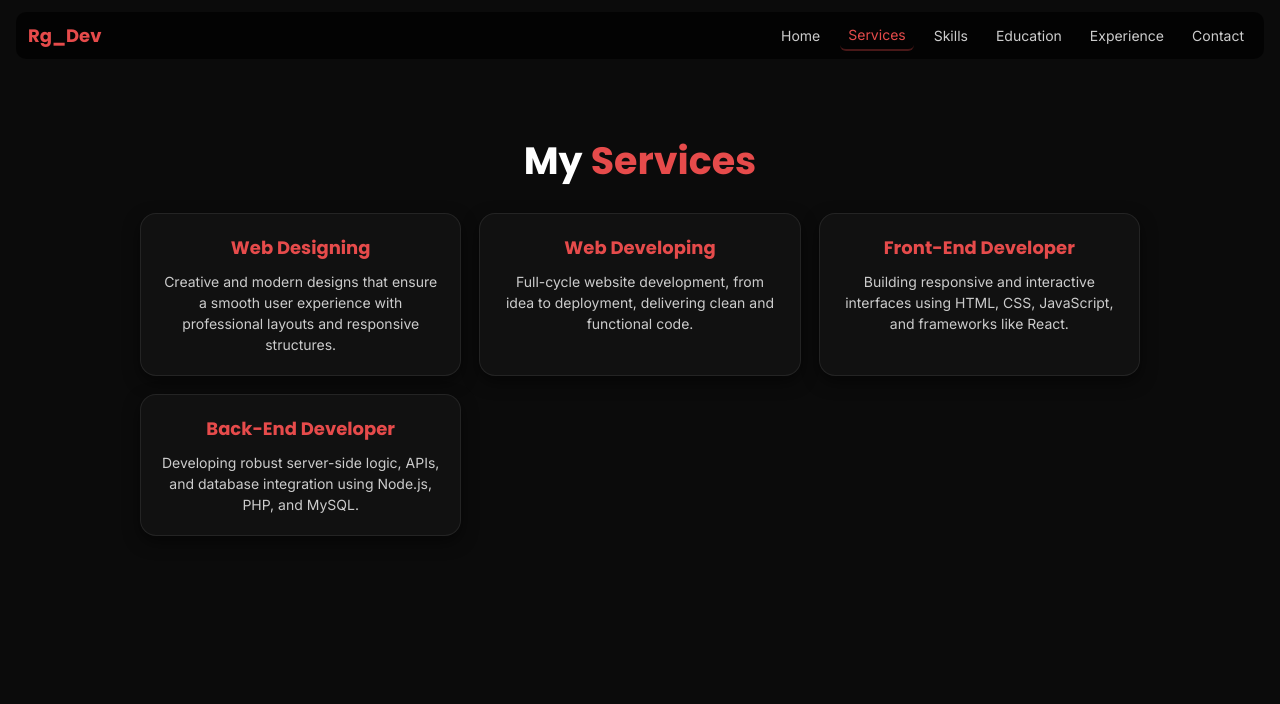
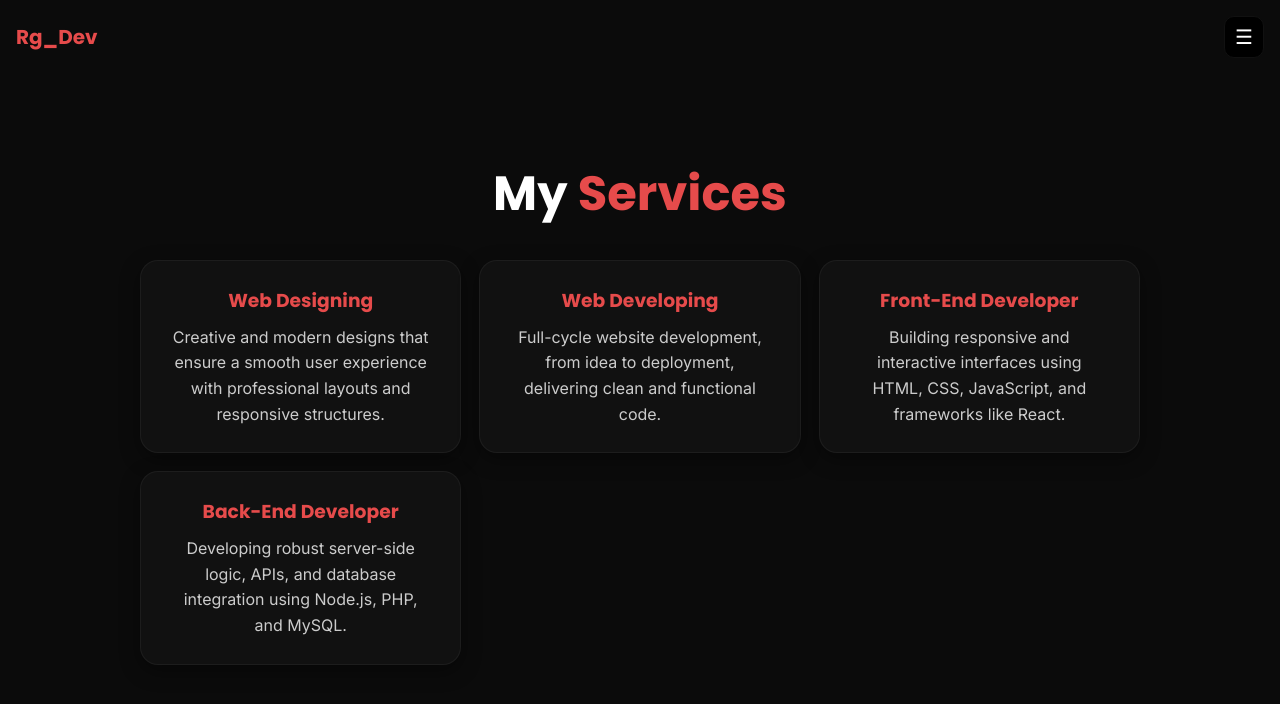
Before and after one commit to Godly-Dev/Custom-Profile-Mobile, a plain HTML site: page services.html in a window 1280 px wide. Drawn offline with Linux system fonts and the light colour scheme.

Commit message:
Fixed services.html
Finallyyyyy

```diff
--- a/services.html
+++ b/services.html
@@ -7,133 +7,160 @@
 <link href="https://fonts.googleapis.com/css2?family=Inter:wght@300;400;600;800&family=Poppins:wght@600;700&display=swap" rel="stylesheet">
 <style>
   :root {
-      --bg:#0b0b0b;
-      --accent:#e64b4b;
-      --card:#111;
+    --bg: #0b0b0b;
+    --accent: #e64b4b;
+    --card: #111;
   }
 
   body {
-      margin:0;
-      background:var(--bg);
-      font-family:"Inter",sans-serif;
-      color:#fff;
+    margin: 0;
+    background: var(--bg);
+    font-family: "Inter", sans-serif;
+    color: #fff;
+    padding: 16px;
   }
 
-    /* Navigation */
-    .nav {
-      position:fixed;
-      top:12px;
-      left:16px;
-      right:16px;
-      display:flex;
-      align-items:center;
-      justify-content:space-between;
-      padding:8px 12px;
-      background:rgba(0,0,0,0.7);
-      border-radius:10px;
-      z-index:100;
+  /* Top bar */
+  .topbar {
+    display: flex;
+    align-items: center;
+    justify-content: space-between;
+    margin-bottom: 20px;
   }
   .brand {
-      font-weight:700;
-      color:var(--accent);
-      font-family:"Poppins",sans-serif;
-      font-size:18px;
+    font-family: Poppins, system-ui;
+    font-weight: 700;
+    color: var(--accent);
+    font-size: 20px;
   }
-    .menu {
-      display:flex;
-      flex-wrap:wrap;
-      gap:12px;
-      align-items:center;
-      font-weight:500;
-      font-size:14px;
+  .hamburger {
+    background: #000;
+    border: 1px solid #111;
+    color: #fff;
+    padding: 8px 10px;
+    border-radius: 10px;
+    font-size: 20px;
+    cursor: pointer;
+    transition: background 0.3s;
   }
-    .menu a {
-      color:rgba(255,255,255,0.8);
-      text-decoration:none;
-      padding:6px 8px;
-      border-radius:6px;
-      transition:0.3s;
+  .hamburger:hover {
+    background: #111;
   }
-    .menu a.active {
-      color:var(--accent);
-      border-bottom:2px solid rgba(230,75,75,0.3);
+
+  /* slide-out nav drawer */
+  .nav-drawer {
+    position: fixed;
+    top: 0;
+    right: -100%;
+    width: 80%;
+    max-width: 360px;
+    height: 100vh;
+    background: #000;
+    box-shadow: -12px 0 30px rgba(0,0,0,0.6);
+    padding: 24px;
+    transition: right .28s ease;
+    z-index: 50;
   }
-    .menu a:hover {
-      color:var(--accent);
+  .nav-drawer.open { right: 0; }
+  .nav-close {
+    display: block;
+    margin-left: auto;
+    background: transparent;
+    border: none;
+    color: #fff;
+    font-size: 24px;
+    padding: 6px;
+    cursor: pointer;
+  }
+  .nav-links {
+    margin-top: 18px;
+    display: flex;
+    flex-direction: column;
+    gap: 12px;
+  }
+  .nav-links a {
+    color: #fff;
+    text-decoration: none;
+    padding: 10px 12px;
+    border-radius: 10px;
+    display: block;
+  }
+  .nav-links a.active {
+    background: rgba(230,75,75,0.08);
+    color: var(--accent);
+    font-weight: 600;
+  }
+  .nav-links a:hover {
+    color: var(--accent);
   }
 
   /* Services Section */
   .section {
-      margin-top:80px;
-      padding:20px;
-      max-width:1000px;
-      margin-left:auto;
-      margin-right:auto;
+    margin-top: 40px;
+    padding: 20px;
+    max-width: 1000px;
+    margin-left: auto;
+    margin-right: auto;
   }
   .title {
-      font-size:28px;
-      font-family:"Poppins",sans-serif;
-      margin-bottom:24px;
-      text-align:center;
+    font-size: 36px;
+    font-family: "Poppins", sans-serif;
+    margin-bottom: 30px;
+    text-align: center;
   }
-    .title span {
-      color:var(--accent);
-    }
+  .title span { color: var(--accent); }
+
   .services-grid {
-      display:grid;
-      grid-template-columns:1fr;
-      gap:18px;
+    display: grid;
+    grid-template-columns: 1fr;
+    gap: 18px;
   }
   .card {
-      background:var(--card);
-      border-radius:16px;
-      padding:20px;
-      text-align:center;
-      border:1px solid rgba(255,255,255,0.08);
-      box-shadow:0 6px 16px rgba(0,0,0,0.5);
-      transition:0.3s;
+    background: var(--card);
+    border-radius: 18px;
+    padding: 25px 30px;
+    text-align: center;
+    border: 1px solid rgba(255,255,255,0.05);
+    box-shadow: 0 6px 20px rgba(0,0,0,0.4);
+    transition: transform 0.3s, box-shadow 0.3s;
   }
   .card:hover {
-      transform:translateY(-4px);
-      box-shadow:0 10px 20px rgba(0,0,0,0.6);
+    transform: translateY(-4px);
+    box-shadow: 0 10px 20px rgba(0,0,0,0.6);
   }
   .card h3 {
-      margin:0 0 10px;
-      font-family:"Poppins",sans-serif;
-      color:var(--accent);
-      font-size:18px;
+    margin: 0 0 10px;
+    font-family: "Poppins", sans-serif;
+    color: var(--accent);
   }
   .card p {
-      margin:0;
-      color:#ccc;
-      line-height:1.5;
-      font-size:14px;
+    margin: 0;
+    color: #ccc;
+    line-height: 1.6;
   }
 
-    /* Tablet & larger screens */
-    @media (min-width:600px) {
-      .services-grid {
-        grid-template-columns:repeat(2,1fr);
+  @media(min-width:600px) {
+    .services-grid { grid-template-columns: repeat(2,1fr); }
+    .title { font-size: 42px; }
   }
-      .title {
-        font-size:34px;
-      }
-    }
-
-    @media (min-width:1024px) {
-      .services-grid {
-        grid-template-columns:repeat(3,1fr);
-      }
-      .title {
-        font-size:38px;
-      }
+  @media(min-width:1024px) {
+    .services-grid { grid-template-columns: repeat(3,1fr); }
+    .title { font-size: 48px; }
   }
 </style>
 </head>
 <body>
-  <div class="nav">
+
+<!-- top bar -->
+<div class="topbar">
   <div class="brand">Rg_Dev</div>
-    <nav class="menu">
+  <button class="hamburger" id="menuBtn" aria-label="Menu">☰</button>
+</div>
+
+<!-- nav drawer -->
+<aside id="navDrawer" class="nav-drawer" aria-hidden="true">
+  <button class="nav-close" id="closeNav" aria-label="Close menu">✕</button>
+  <nav class="nav-links">
     <a href="index.html">Home</a>
     <a href="services.html" class="active">Services</a>
     <a href="skills.html">Skills</a>
@@ -141,7 +168,7 @@
     <a href="experience.html">Experience</a>
     <a href="contact.html">Contact</a>
   </nav>
-  </div>
+</aside>
 
 <section class="section">
   <h1 class="title">My <span>Services</span></h1>
@@ -164,5 +191,23 @@
     </div>
   </div>
 </section>
+
+<script>
+  // Nav open/close
+  const menuBtn = document.getElementById('menuBtn');
+  const navDrawer = document.getElementById('navDrawer');
+  const closeNav = document.getElementById('closeNav');
+
+  menuBtn.addEventListener('click', () => {
+    const open = navDrawer.classList.toggle('open');
+    navDrawer.setAttribute('aria-hidden', !open);
+  });
+
+  closeNav.addEventListener('click', () => {
+    navDrawer.classList.remove('open');
+    navDrawer.setAttribute('aria-hidden', 'true');
+  });
+</script>
+
 </body>
 </html>
```
Lines whose indentation alone changed are shown as unchanged.
